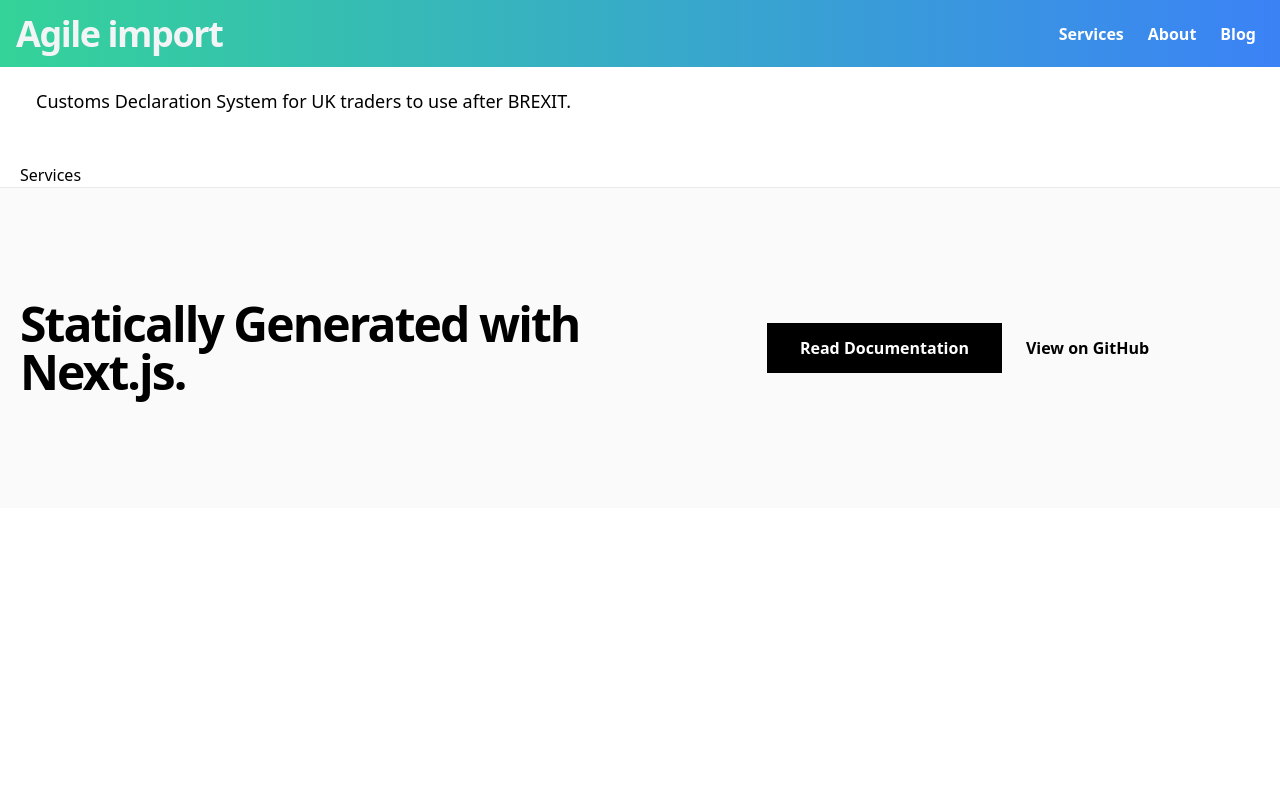
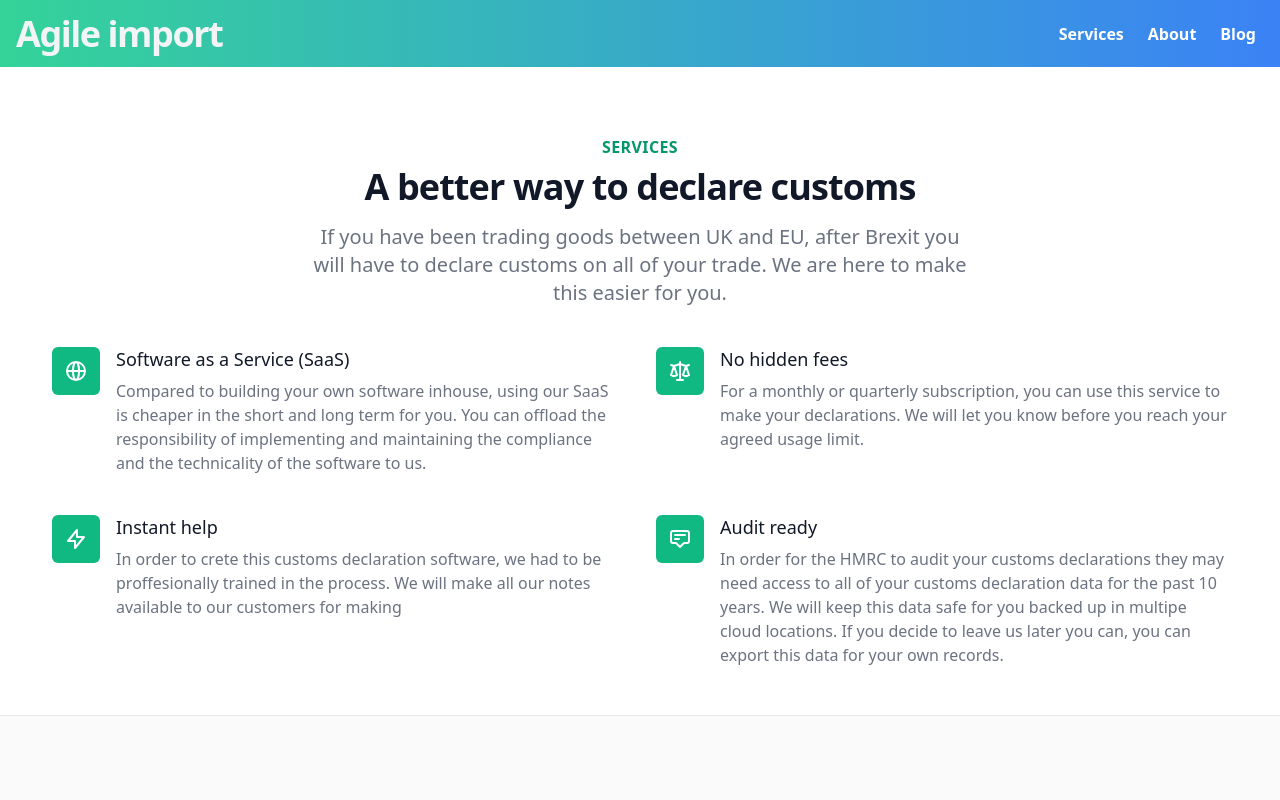
Before and after one commit to WaterlessPiano2/marketing, a Next.js app: page /services in a window 1280 px wide. Shown: the top 800 px of the page. Built offline with nearby package versions, Linux system fonts and the light colour scheme.

Commit message:
Updated the services page

```diff
--- a/pages/services.tsx
+++ b/pages/services.tsx
@@ -12,8 +12,160 @@
       </Head>
       <Layout>
         <Container>
-          <Intro />
-          <h1>Services</h1>
+          <div className="py-12 bg-white">
+            <div className="max-w-7xl mx-auto px-4 sm:px-6 lg:px-8">
+              <div className="lg:text-center">
+                <h1 className="text-base text-green-600 font-semibold tracking-wide uppercase">
+                  Services
+                </h1>
+                <p className="mt-2 text-3xl leading-8 font-extrabold tracking-tight text-gray-900 sm:text-4xl">
+                  A better way to declare customs
+                </p>
+                <p className="mt-4 max-w-2xl text-xl text-gray-500 lg:mx-auto">
+                  If you have been trading goods between UK and EU, after Brexit
+                  you will have to declare customs on all of your trade. We are
+                  here to make this easier for you.
+                </p>
+              </div>
+
+              <div className="mt-10">
+                <dl className="space-y-10 md:space-y-0 md:grid md:grid-cols-2 md:gap-x-8 md:gap-y-10">
+                  <div className="flex">
+                    <div className="flex-shrink-0">
+                      <div className="flex items-center justify-center h-12 w-12 rounded-md bg-green-500 text-white">
+                        <svg
+                          className="h-6 w-6"
+                          xmlns="http://www.w3.org/2000/svg"
+                          fill="none"
+                          viewBox="0 0 24 24"
+                          stroke="currentColor"
+                          aria-hidden="true"
+                        >
+                          <path
+                            stroke-linecap="round"
+                            stroke-linejoin="round"
+                            stroke-width="2"
+                            d="M21 12a9 9 0 01-9 9m9-9a9 9 0 00-9-9m9 9H3m9 9a9 9 0 01-9-9m9 9c1.657 0 3-4.03 3-9s-1.343-9-3-9m0 18c-1.657 0-3-4.03-3-9s1.343-9 3-9m-9 9a9 9 0 019-9"
+                          />
+                        </svg>
+                      </div>
+                    </div>
+                    <div className="ml-4">
+                      <dt className="text-lg leading-6 font-medium text-gray-900">
+                        Software as a Service (SaaS)
+                      </dt>
+                      <dd className="mt-2 text-base text-gray-500">
+                        Compared to building your own software inhouse, using
+                        our SaaS is cheaper in the short and long term for you.
+                        You can offload the responsibility of implementing and
+                        maintaining the compliance and the technicality of the
+                        software to us.
+                      </dd>
+                    </div>
+                  </div>
+
+                  <div className="flex">
+                    <div className="flex-shrink-0">
+                      <div className="flex items-center justify-center h-12 w-12 rounded-md bg-green-500 text-white">
+                        <svg
+                          className="h-6 w-6"
+                          xmlns="http://www.w3.org/2000/svg"
+                          fill="none"
+                          viewBox="0 0 24 24"
+                          stroke="currentColor"
+                          aria-hidden="true"
+                        >
+                          <path
+                            stroke-linecap="round"
+                            stroke-linejoin="round"
+                            stroke-width="2"
+                            d="M3 6l3 1m0 0l-3 9a5.002 5.002 0 006.001 0M6 7l3 9M6 7l6-2m6 2l3-1m-3 1l-3 9a5.002 5.002 0 006.001 0M18 7l3 9m-3-9l-6-2m0-2v2m0 16V5m0 16H9m3 0h3"
+                          />
+                        </svg>
+                      </div>
+                    </div>
+                    <div className="ml-4">
+                      <dt className="text-lg leading-6 font-medium text-gray-900">
+                        No hidden fees
+                      </dt>
+                      <dd className="mt-2 text-base text-gray-500">
+                        For a monthly or quarterly subscription, you can use
+                        this service to make your declarations. We will let you
+                        know before you reach your agreed usage limit.
+                      </dd>
+                    </div>
+                  </div>
+
+                  <div className="flex">
+                    <div className="flex-shrink-0">
+                      <div className="flex items-center justify-center h-12 w-12 rounded-md bg-green-500 text-white">
+                        <svg
+                          className="h-6 w-6"
+                          xmlns="http://www.w3.org/2000/svg"
+                          fill="none"
+                          viewBox="0 0 24 24"
+                          stroke="currentColor"
+                          aria-hidden="true"
+                        >
+                          <path
+                            stroke-linecap="round"
+                            stroke-linejoin="round"
+                            stroke-width="2"
+                            d="M13 10V3L4 14h7v7l9-11h-7z"
+                          />
+                        </svg>
+                      </div>
+                    </div>
+                    <div className="ml-4">
+                      <dt className="text-lg leading-6 font-medium text-gray-900">
+                        Instant help
+                      </dt>
+                      <dd className="mt-2 text-base text-gray-500">
+                        In order to crete this customs declaration software, we
+                        had to be proffesionally trained in the process. We will
+                        make all our notes available to our customers for making{" "}
+                      </dd>
+                    </div>
+                  </div>
+
+                  <div className="flex">
+                    <div className="flex-shrink-0">
+                      <div className="flex items-center justify-center h-12 w-12 rounded-md bg-green-500 text-white">
+                        <svg
+                          className="h-6 w-6"
+                          xmlns="http://www.w3.org/2000/svg"
+                          fill="none"
+                          viewBox="0 0 24 24"
+                          stroke="currentColor"
+                          aria-hidden="true"
+                        >
+                          <path
+                            stroke-linecap="round"
+                            stroke-linejoin="round"
+                            stroke-width="2"
+                            d="M7 8h10M7 12h4m1 8l-4-4H5a2 2 0 01-2-2V6a2 2 0 012-2h14a2 2 0 012 2v8a2 2 0 01-2 2h-3l-4 4z"
+                          />
+                        </svg>
+                      </div>
+                    </div>
+                    <div className="ml-4">
+                      <dt className="text-lg leading-6 font-medium text-gray-900">
+                        Audit ready
+                      </dt>
+                      <dd className="mt-2 text-base text-gray-500">
+                        In order for the HMRC to audit your customs declarations
+                        they may need access to all of your customs declaration
+                        data for the past 10 years. We will keep this data safe
+                        for you backed up in multipe cloud locations. If you
+                        decide to leave us later you can, you can export this
+                        data for your own records.
+                      </dd>
+                    </div>
+                  </div>
+                </dl>
+              </div>
+            </div>
+          </div>{" "}
         </Container>
       </Layout>
     </>
```
